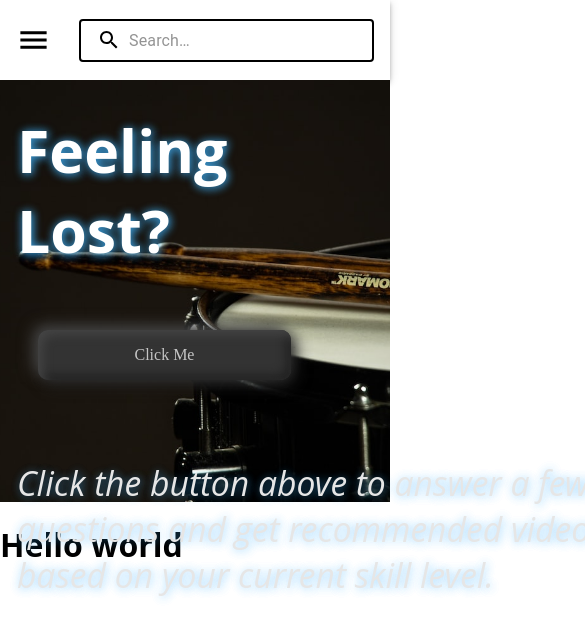
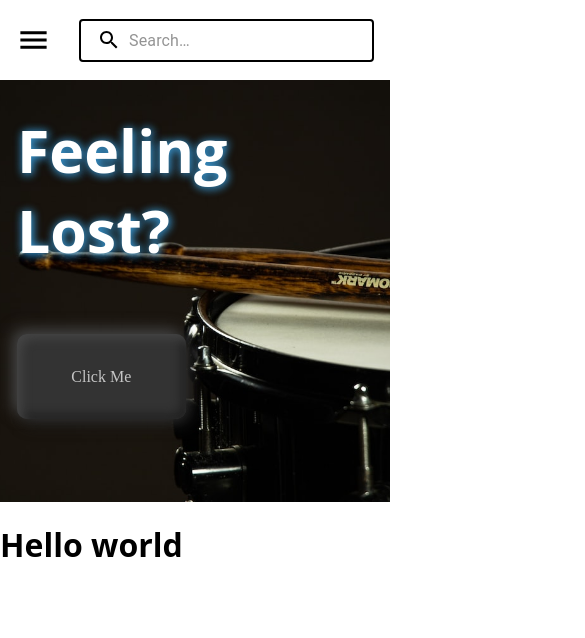
Before and after one commit to Jaron15/DrumClass, a Next.js app: page / in a window 390 px wide. Shown: the top 638 px of the page, 585 px wide, since content can reach past the window. Built offline with nearby package versions, Linux system fonts and the light colour scheme.

Commit message:
refactor/media queries

```diff
--- a/components/Hero.js
+++ b/components/Hero.js
@@ -3,6 +3,7 @@ import { Button, Typography } from '@mui/material';
 import Image from 'next/image'
 import { Fragment } from 'react';
 import styles from './Hero.module.css'
+import HeroContent from './HeroContent';
 
 // const heroImage = <Image src='/DrumClassLogo' ;
 // const useStyles = makeStyles((theme) => ({
@@ -25,16 +26,10 @@ const Hero = () => {
         objectPosition="center"
         alt="Snare Drum with Sticks"
       />
+    </div>
 
-    </div>
-    <div className={styles.heroContent}>
-        <h1 className={styles.heroHeader}>Feeling Lost?</h1>
-        <btn className={styles.heroBtn}>Click Me</btn>
-        <p className={styles.btnInfo}>
-        Click the button above to answer a few questions and get recommended videos
-        based on your current skill level.
-        </p>
-      </div>
+   <HeroContent />
+
     </div>
     </Fragment>
   )
--- a/components/Hero.module.css
+++ b/components/Hero.module.css
@@ -7,112 +7,6 @@
 .imageWrapper {
     z-index: -1;
   }
-
-.heroContent {
-    position: relative;
-    display: flex;
-    flex-direction: column;
-    margin-left: 2vh;
-    width: 50%
-  }
-
-  .heroHeader {
-    color: white;
-    -webkit-animation: text-focus-in 1s cubic-bezier(0.550, 0.085, 0.680, 0.530) both;
-    animation: text-focus-in 1s cubic-bezier(0.550, 0.085, 0.680, 0.530) both;
-    margin-top: 3.5vh;
-    font-size: 7vh;
-}
-
-  .heroBtn {
-    margin: 21px;
-    height: 50px;
-    width: 120px;
-    border-radius: 10px;
-    text-align: center;
-    background: #333;
-    justify-content: center;
-    display: inline-flex;
-    align-items: center;
-    box-shadow: -5px -5px 15px #444, 5px 5px 15px #222, inset 5px 5px 10px #444, inset -5px -5px 10px #222;
-    font-family: 'Damion', cursive;
-    border: none;
-    font-size: 16px;
-    color: rgb(197, 197, 197);
-    transition: 500ms;
-    width: 30vh
-  }
-
-  .heroBtn:hover {
-    box-shadow: -5px -5px 15px #444, 5px 5px 15px #222, inset 5px 5px 10px #222, inset -5px -5px 10px #444, 1px 1px 10px var(--glow);
-    color: #d6d6d6;
-    transition: 500ms;
-    cursor: pointer;
-    transform: translateY(-5px);
-    text-shadow:1px 1px 10px var(--glow), 1px 1px 10px var(--glow);
-
-  }
-
-.heroBtn:active {
- transform: translateY(-3px);
-}
-
-.heroBtn::after {
- content: "";
- display: inline-block;
- height: 100%;
- width: 100%;
- border-radius: 100px;
- top: 0;
- left: 0;
- position: absolute;
- z-index: -1;
- transition: all .3s;
-}
-
-.heroBtn:hover::after {
- background-color: var(--glow-bright);
- transform: scaleX(1.4) scaleY(1.5);
- opacity: 0;
-}
-.btnInfo {
-    font-size: 4vh;
-    margin-top: 7vh;
-    width: 70vh;
-    color: #e6e6e6;
-    text-shadow:1px 1px 10px var(--glow-dim), 1px 1px 10px var(--glow-dim);
-    font-style: italic;
-}
-@-webkit-keyframes text-focus-in {
-    0% {
-      -webkit-filter: blur(12px);
-              filter: blur(12px);
-      opacity: 0;
-      text-shadow: none;
-    }
-    100% {
-      -webkit-filter: blur(0px);
-              filter: blur(0px);
-      opacity: 1;
-      text-shadow:1px 1px 10px var(--glow), 1px 1px 10px var(--glow);
-    }
-  }
-  @keyframes text-focus-in {
-    0% {
-      -webkit-filter: blur(12px);
-              filter: blur(12px);
-      opacity: 0;
-      text-shadow: none;
-    }
-    100% {
-      -webkit-filter: blur(0px);
-              filter: blur(0px);
-      opacity: 1;
-      text-shadow:1px 1px 10px var(--glow), 1px 1px 10px var(--glow);
-    }
-  }
-
-
 
 
   @media only screen and (max-width: 1050px)  {
--- /dev/null
+++ b/components/HeroContent.js
@@ -0,0 +1,20 @@
+import React from 'react'
+import styles from './HeroContent.module.css'
+
+const HeroContent = () => {
+  return (
+    <div className={styles.heroContent}>
+        <h1 className={styles.heroHeader}>Feeling Lost?</h1>
+        <btn className={styles.heroBtn}>Click Me</btn>
+        <p className={styles.btnInfo}>
+
+        A place to practice for any skill level. Look through the lessons
+        on the home page, category page or search for a category. If you're
+        not sure where to start click the button above for recommendations.
+        </p>
+      </div>
+
+  )
+}
+
+export default HeroContent
--- /dev/null
+++ b/components/HeroContent.module.css
@@ -0,0 +1,157 @@
+.heroContent {
+    position: relative;
+    display: flex;
+    flex-direction: column;
+    margin-left: 2vh;
+    width: 50%
+  }
+
+.heroHeader {
+    color: white;
+    -webkit-animation: text-focus-in 1s cubic-bezier(0.550, 0.085, 0.680, 0.530) both;
+    animation: text-focus-in 1s cubic-bezier(0.550, 0.085, 0.680, 0.530) both;
+    margin-top: 3.5vh;
+    font-size: 7vh;
+}
+
+  .heroBtn {
+    margin-top: -.5vh;
+    height: 100px;
+    border-radius: 10px;
+    text-align: center;
+    background: #333;
+    justify-content: center;
+    display: inline-flex;
+    align-items: center;
+    box-shadow: -5px -5px 15px #444, 5px 5px 15px #222, inset 5px 5px 10px #444, inset -5px -5px 10px #222;
+    font-family: 'Damion', cursive;
+    border: none;
+    font-size: 16px;
+    color: rgb(197, 197, 197);
+    transition: 500ms;
+    width: 30vh
+  }
+
+  .heroBtn:hover {
+    box-shadow: -5px -5px 15px #444, 5px 5px 15px #222, inset 5px 5px 10px #222, inset -5px -5px 10px #444, 1px 1px 10px var(--glow);
+    color: #d6d6d6;
+    transition: 500ms;
+    cursor: pointer;
+    transform: translateY(-5px);
+    text-shadow:1px 1px 10px var(--glow), 1px 1px 10px var(--glow);
+
+  }
+
+.heroBtn:active {
+ transform: translateY(-3px);
+}
+
+.heroBtn::after {
+ content: "";
+ display: inline-block;
+ height: 100%;
+ width: 100%;
+ border-radius: 100px;
+ top: 0;
+ left: 0;
+ position: absolute;
+ z-index: -1;
+ transition: all .3s;
+}
+
+.heroBtn:hover::after {
+ background-color: var(--glow-bright);
+ transform: scaleX(1.4) scaleY(1.5);
+ opacity: 0;
+}
+.btnInfo {
+    font-size: 4vh;
+    margin-top: 7vh;
+    width: 70vh;
+    color: #e6e6e6;
+    text-shadow:1px 1px 10px var(--glow-dim), 1px 1px 10px var(--glow-dim);
+    font-style: italic;
+}
+
+@-webkit-keyframes text-focus-in {
+    0% {
+      -webkit-filter: blur(12px);
+              filter: blur(12px);
+      opacity: 0;
+      text-shadow: none;
+    }
+    100% {
+      -webkit-filter: blur(0px);
+              filter: blur(0px);
+      opacity: 1;
+      text-shadow:1px 1px 10px var(--glow), 1px 1px 10px var(--glow);
+    }
+  }
+  @keyframes text-focus-in {
+    0% {
+      -webkit-filter: blur(12px);
+              filter: blur(12px);
+      opacity: 0;
+      text-shadow: none;
+    }
+    100% {
+      -webkit-filter: blur(0px);
+              filter: blur(0px);
+      opacity: 1;
+      text-shadow:1px 1px 10px var(--glow), 1px 1px 10px var(--glow);
+    }
+  }
+
+  @media only screen and (max-width: 1500px)  {
+    .heroBtn {
+        margin-top: 2vh;
+        width: 25vh;
+    }
+    .btnInfo {
+        font-size: 4vh;
+        margin-top: 3vh;
+        width: 60vh;
+    }
+  }
+  @media only screen and (max-width: 1200px)  {
+    .heroBtn {
+        margin: 0px;
+        margin-top: -1.5vh;
+        width: 23vh;
+        height: 90px;
+    }
+    .btnInfo {
+        font-size: 3vh;
+        margin-top: 4vh;
+        width: 55vh;
+    }
+  }
+  @media only screen and (max-width: 1075px)  {
+    .heroBtn {
+        margin-top: -3.5vh;
+        width: 35vh;
+        height: 35px;
+    }
+    .btnInfo {
+        font-size: 3vh;
+        margin-top: 8vh;
+        width: 40vh;
+    }
+  }
+  @media only screen and (max-width: 850px)  {
+    .heroBtn {
+        margin-top: 3vh;
+        width: 25vh;
+        height: 10vh
+    }
+    .btnInfo {
+        display: none;
+    }
+  }
+  @media only screen and (max-width: 850px)  {
+    .heroBtn {
+        margin-top: 3vh;
+        width: 20vh;
+        height: 10vh
+    }
+  }
```
Also changed, not shown: components/Test.js (added, +9 -0 lines).
